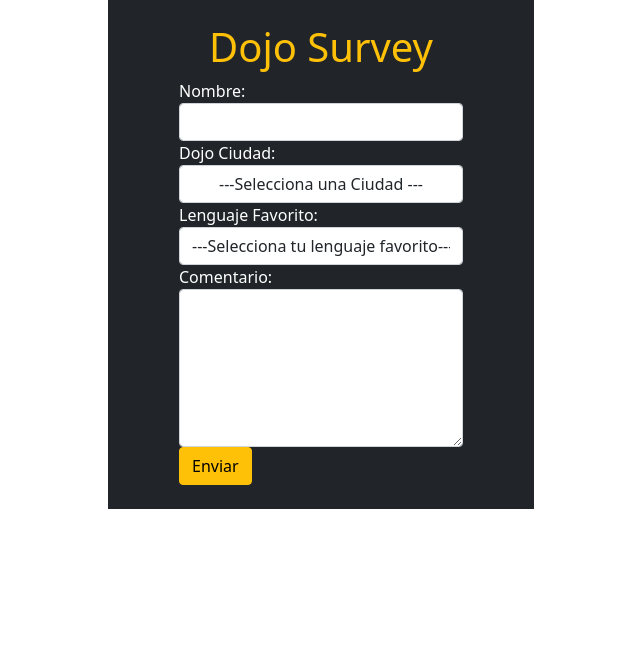
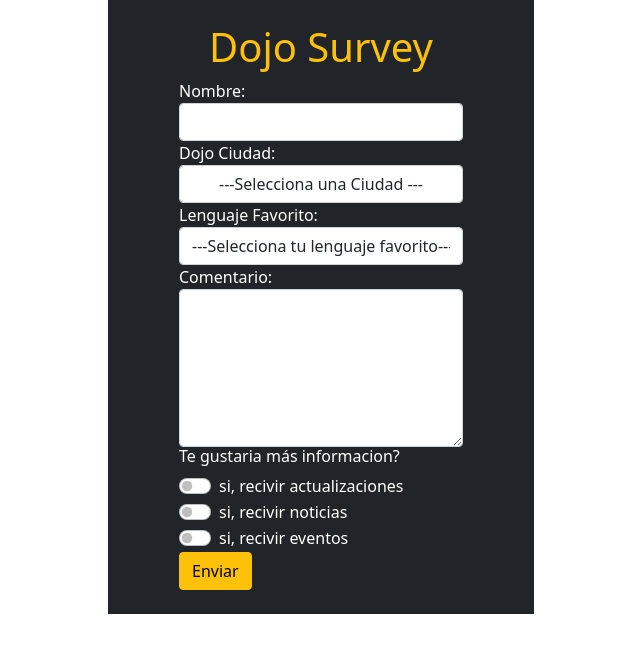
Before and after one commit to katherineolguin/Encuesta-Dojo, a Flask app: page /index in a window 1280 px wide. Shown: the part 41-694 px from the top of the page, without its empty margins (319-959 px from the left). Run offline with Flask 2, Linux system fonts and the light colour scheme.

Commit message:
Encuesta Dojo

```diff
--- a/templates/index.html
+++ b/templates/index.html
@@ -40,7 +40,20 @@
 
             <label for="idcomentario">Comentario:</label>
             <textarea id="idcomentario" class="form-control"  rows="6" name="comentario"></textarea>
+                    <h6>Te gustaria más informacion?</h6>
+            <div class="form-check form-switch">
 
+            <input type="checkbox"  class="form-check-input" id="idcheckbox">
+            <label for="idcheckbox" class="form-check-label">si, recivir actualizaciones</label>
+            </div>
+            <div class="form-check form-switch">
+            <input type="checkbox"  class="form-check-input" id="idcheckbox1">
+            <label for="idcheckbox1" class="form-check-label">si, recivir noticias</label>
+            </div>
+            <div class="form-check form-switch">
+            <input type="checkbox"  class="form-check-input" id="idcheckbox2">
+            <label for="idcheckbox2" class="form-check-label">si, recivir eventos</label>
+            </div>
             <input type="submit" value="Enviar" class="btn btn-warning">
         </form>
 
```
